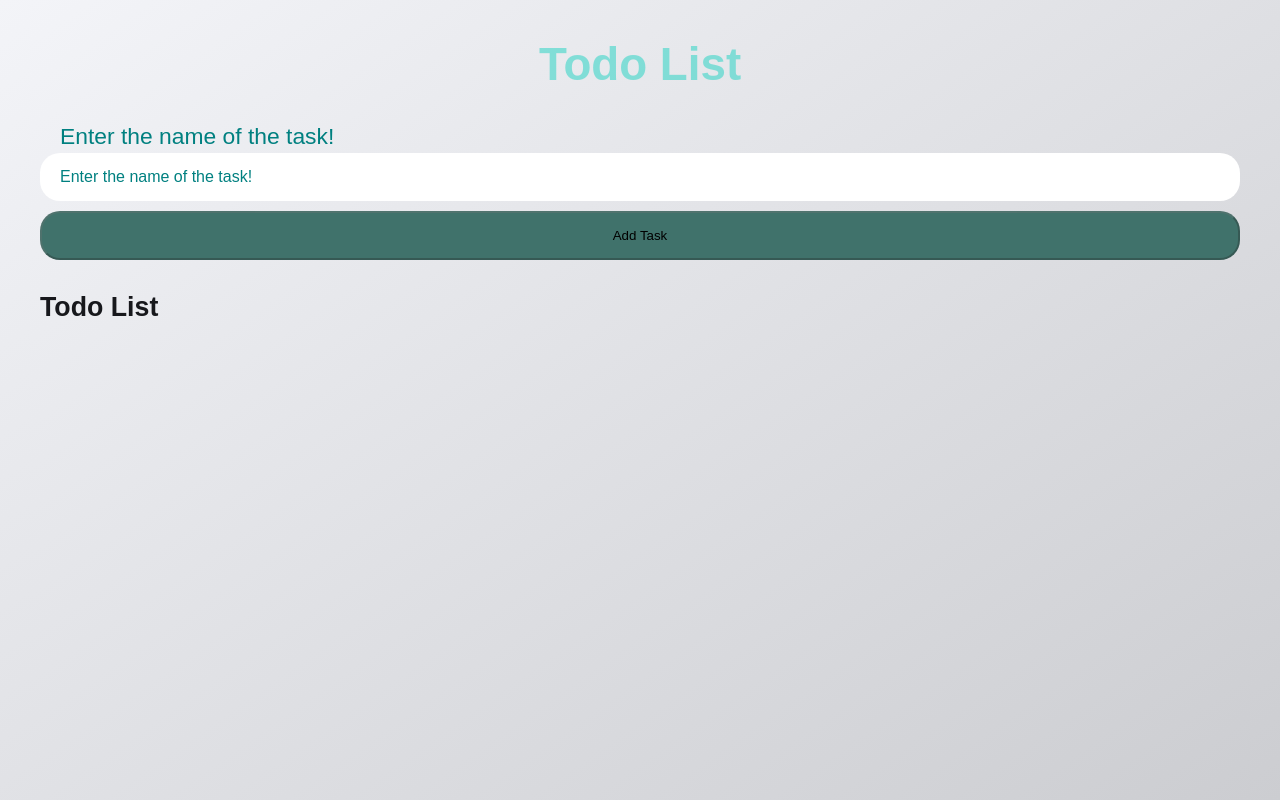
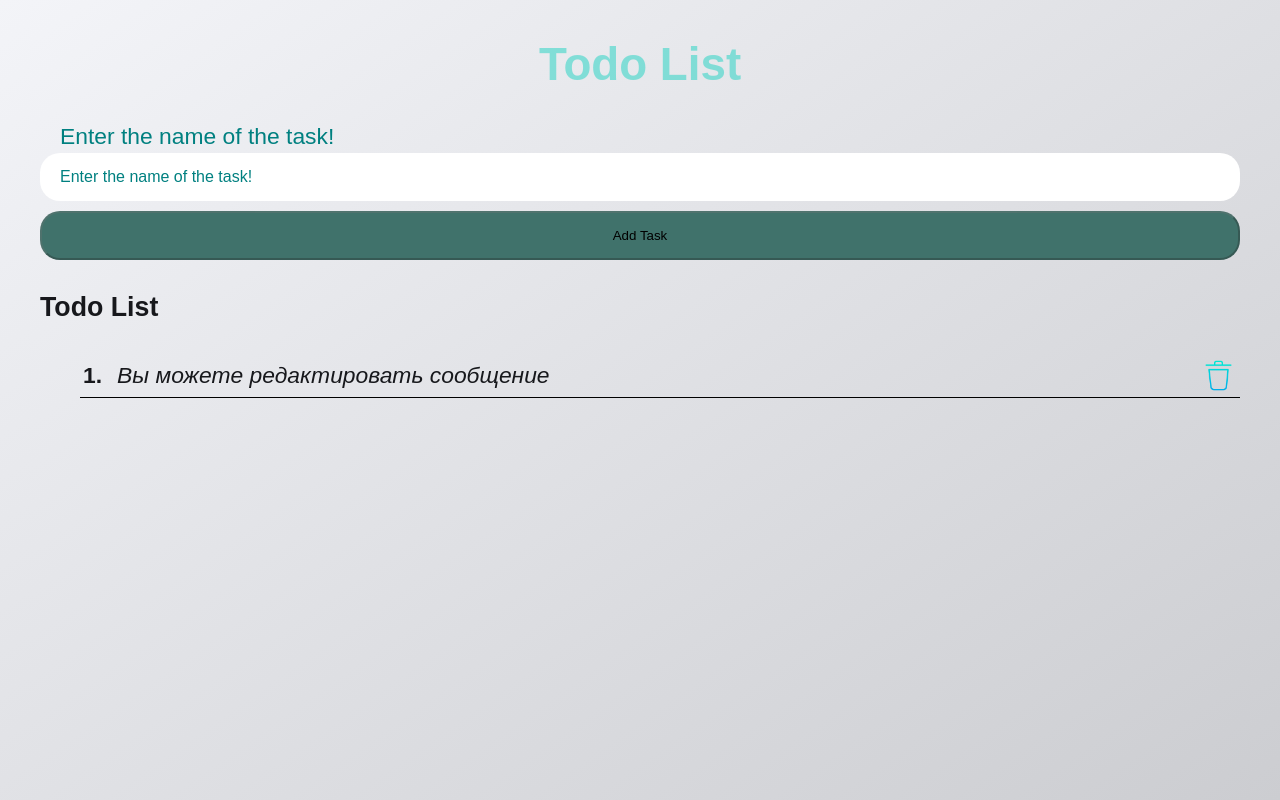
Before and after one commit to pashokmi/my-prod, a Next.js app: page /todo in a window 1280 px wide. Built offline with nearby package versions, Linux system fonts and the light colour scheme.

Commit message:
add todos

```diff
--- a/src/components/todo/Todos.jsx
+++ b/src/components/todo/Todos.jsx
@@ -13,7 +13,9 @@ const TodoLabel = styled.label`
   color: teal;
 `
 const Todos = () => {
-  const [posts, setPosts] = useState([])
+  const [posts, setPosts] = useState([
+    { id: 1642419005297, value: 'Вы можете редактировать сообщение' }
+  ])
   const [value, setValue] = useState('')
 
   console.log(value)
@@ -34,7 +36,6 @@ const Todos = () => {
   // useEffect(() => {
   //   window.localStorage.setItem('posts', JSON.stringify(posts))
   // }, [posts])
-
 
   const removePost = (post) => {
     if (confirm('Вы хотите удалить задачу?')) {
@@ -61,7 +62,12 @@ const Todos = () => {
           Add Task
         </StyledButton>
       </form>
-      <TodoList remove={removePost} setValue={setValue} posts={posts} title="Todo List" />
+      <TodoList
+        remove={removePost}
+        setValue={setValue}
+        posts={posts}
+        title="Todo List"
+      />
     </Container>
   )
 }
```
